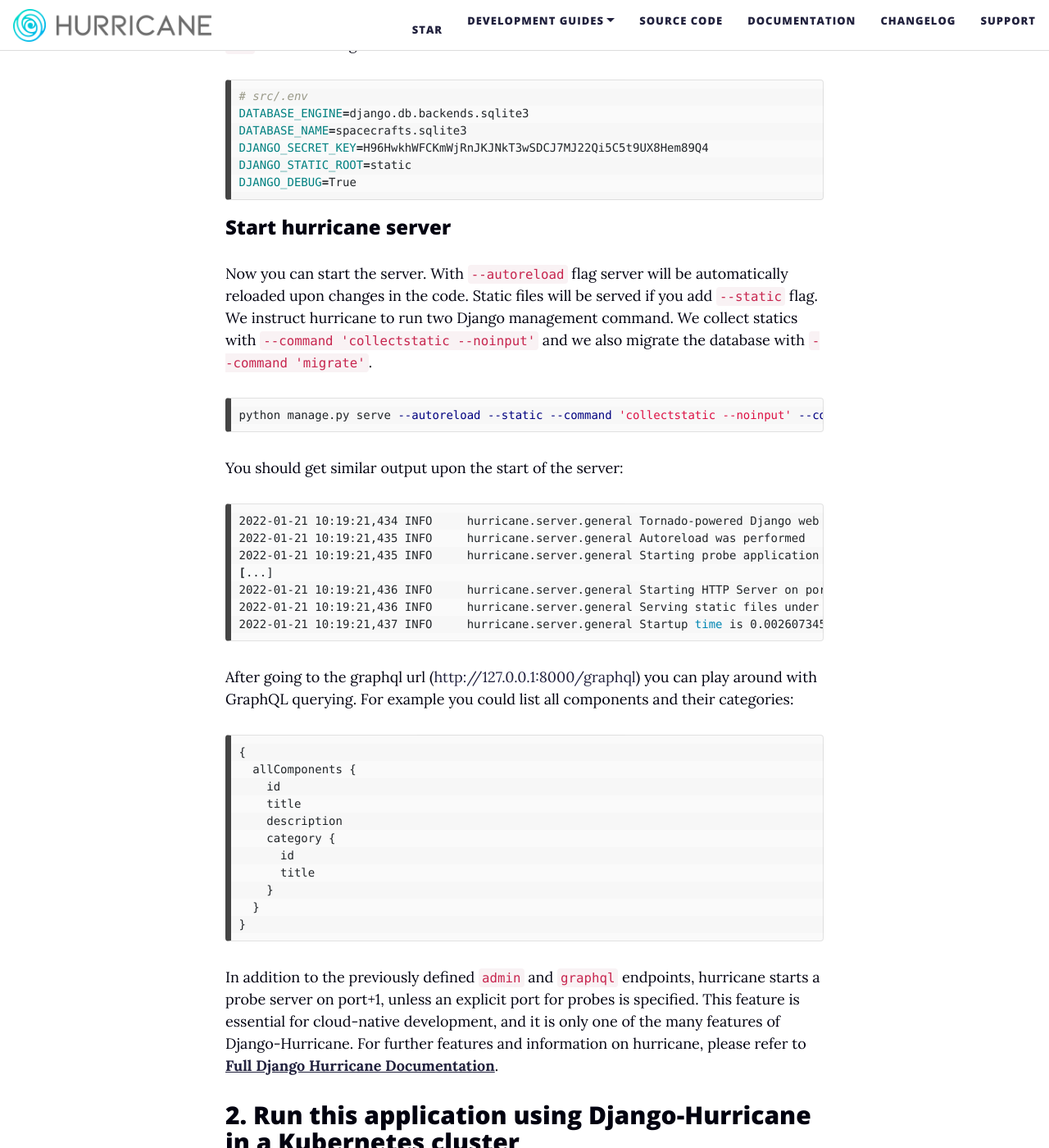
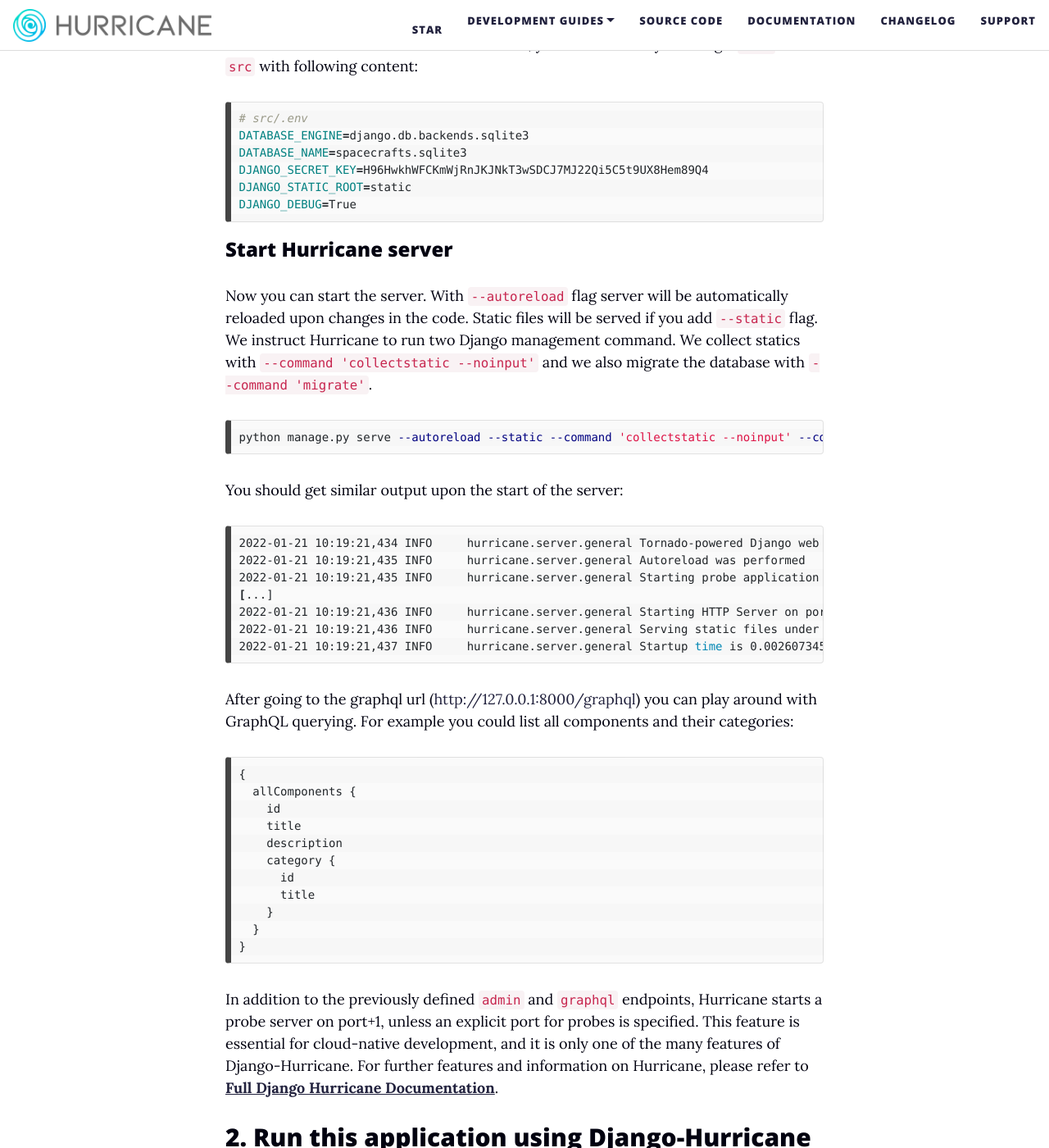
Before and after one commit to django-hurricane/django-hurricane.github.io, a Jekyll site: the page built from basic-app.md, in a window 1280 px wide and 1400 px high, scrolled down 8771 px. Shown: the whole window at 82% size. Built offline with Jekyll 4.4.1, drawn with Linux system fonts in a browser that asks for light colours; nearby versions of some CDN libraries; some of the changed text lies outside the part shown.

```diff
--- a/basic-app.md
+++ b/basic-app.md
@@ -13,7 +13,7 @@ title: Guide to your first Hurricane-based Application
    2. [Setup with a cookiecutter template](#setup-with-a-cookiecutter-template)
    3. [Basic setup of the spacecrafts application](#basic-setup-of-the-spacecrafts-application)
    4. [Configure GraphQL](#configure-graphql)
-   5. [Start hurricane server](#start-hurricane-server)
+   5. [Start Hurricane server](#start-hurricane-server)
 2. [Run this application using Django-Hurricane in a Kubernetes cluster](#2-run-this-application-using-django-hurricane-in-a-kubernetes-cluster)
    1. [Built-in Kubernetes probes and custom check handler](#built-in-kubernetes-probes-and-custom-check-handler)
    2. [Local Kubernetes development: code hot-reloading, debugging and more](#local-kubernetes-development-code-hot-reloading-debugging-and-more)
@@ -26,7 +26,7 @@ django-graphene we will be able to use GraphQL functionality for our application
 > Alternatively, you can skip this part and clone [<ins>**this repository**</ins>](https://github.com/django-hurricane/spacecrafts-demo).
 >
 > You can then head directly to step 2:
-> [<ins>**Run this application using Django Hurricane**</ins>](#2-run-this-application-using-django-hurricane)
+> [<ins>**Run this application using Django Hurricane**</ins>](#2-run-this-application-using-django-hurricane-in-a-kubernetes-cluster)
 
 If you want to setup the project manual, you can proceed with the following section.
 Alternatively you could [<ins>**head to the next section**</ins>](#setup-with-a-cookiecutter-template) which uses the [<ins>**cookiecutter template**</ins>](https://github.com/Blueshoe/django-hurricane-template) we developed to bootstrap Django applications that use Django-Hurricane.
@@ -171,7 +171,7 @@ INSTALLED_APPS = [
 ]
 ~~~
 
-To have hurricanes logs available, add the following logging setting to your settings file:
+To have Hurricanes logs available, add the following logging setting to your settings file:
 ~~~python
 # manual setup: src/spacecrafts/settings.py
 # cookiecutter: src/configuration/components/logging.py
@@ -328,10 +328,10 @@ DJANGO_STATIC_ROOT=static
 DJANGO_DEBUG=True
 ~~~
 
-### Start hurricane server
+### Start Hurricane server
 
 Now you can start the server. With `--autoreload` flag server will be automatically reloaded upon changes in the code.
-Static files will be served if you add `--static` flag. We instruct hurricane to run two Django management command. We collect statics with `--command 'collectstatic --noinput'` and we also migrate the database with `--command 'migrate'`.
+Static files will be served if you add `--static` flag. We instruct Hurricane to run two Django management command. We collect statics with `--command 'collectstatic --noinput'` and we also migrate the database with `--command 'migrate'`.
 ~~~bash
 python manage.py serve --autoreload --static --command 'collectstatic --noinput' --command 'migrate'
 ~~~
@@ -363,7 +363,7 @@ After going to the graphql url ([http://127.0.0.1:8000/graphql](http://127.0.0.1
 ~~~
 
 
-In addition to the previously defined `admin` and `graphql` endpoints, hurricane starts a probe server on port+1, unless an explicit port for probes is specified. This feature is essential for cloud-native development, and it is only one of the many features of Django-Hurricane. For further features and information on hurricane, please refer to [<ins>**Full Django Hurricane Documentation**</ins>](https://django-hurricane.readthedocs.io/en/latest/).
+In addition to the previously defined `admin` and `graphql` endpoints, Hurricane starts a probe server on port+1, unless an explicit port for probes is specified. This feature is essential for cloud-native development, and it is only one of the many features of Django-Hurricane. For further features and information on Hurricane, please refer to [<ins>**Full Django Hurricane Documentation**</ins>](https://django-hurricane.readthedocs.io/en/latest/).
 
 
 ## 2. Run this application using Django-Hurricane in a Kubernetes cluster
@@ -449,7 +449,7 @@ and for instance you can access the graphql background at [**spacecrafts.127.0.0
 ### Built-in Kubernetes probes and custom check handler
 
 A big advantage of Django Hurricane is, that you don't need to write a lot of boilerplate code, i.e. probe handlers for Kubernetes probes,
-hurricane takes care of it.
+Hurricane takes care of it.
 
 You can also create your own check handler.
 
@@ -474,7 +474,7 @@ def example_check_main_engine(app_configs=None, **kwargs):
     # your check logic here
     errors = []
     logger.info("Our check has been called :]")
-    # we need to wrap all sync calls to the database into a sync_to_async wrapper for hurricane to use it in async way
+    # we need to wrap all sync calls to the database into a sync_to_async wrapper for Hurricane to use it in async way
     if not Component.objects.filter(title="Main engine").exists():
         errors.append(
             Error(
@@ -489,7 +489,7 @@ def example_check_main_engine(app_configs=None, **kwargs):
 ~~~
 
 Important: if you have a synchronous call in your check to the database or other part of your app, make sure, that you
-use `sync_to_async` to wrap those parts. Otherwise you will have problems with hurricane, as it expects all parts to be
+use `sync_to_async` to wrap those parts. Otherwise you will have problems with Hurricane, as it expects all parts to be
 asynchronous.
 
 Next, we set a default app config in `apps/components/__init__.py`
```
